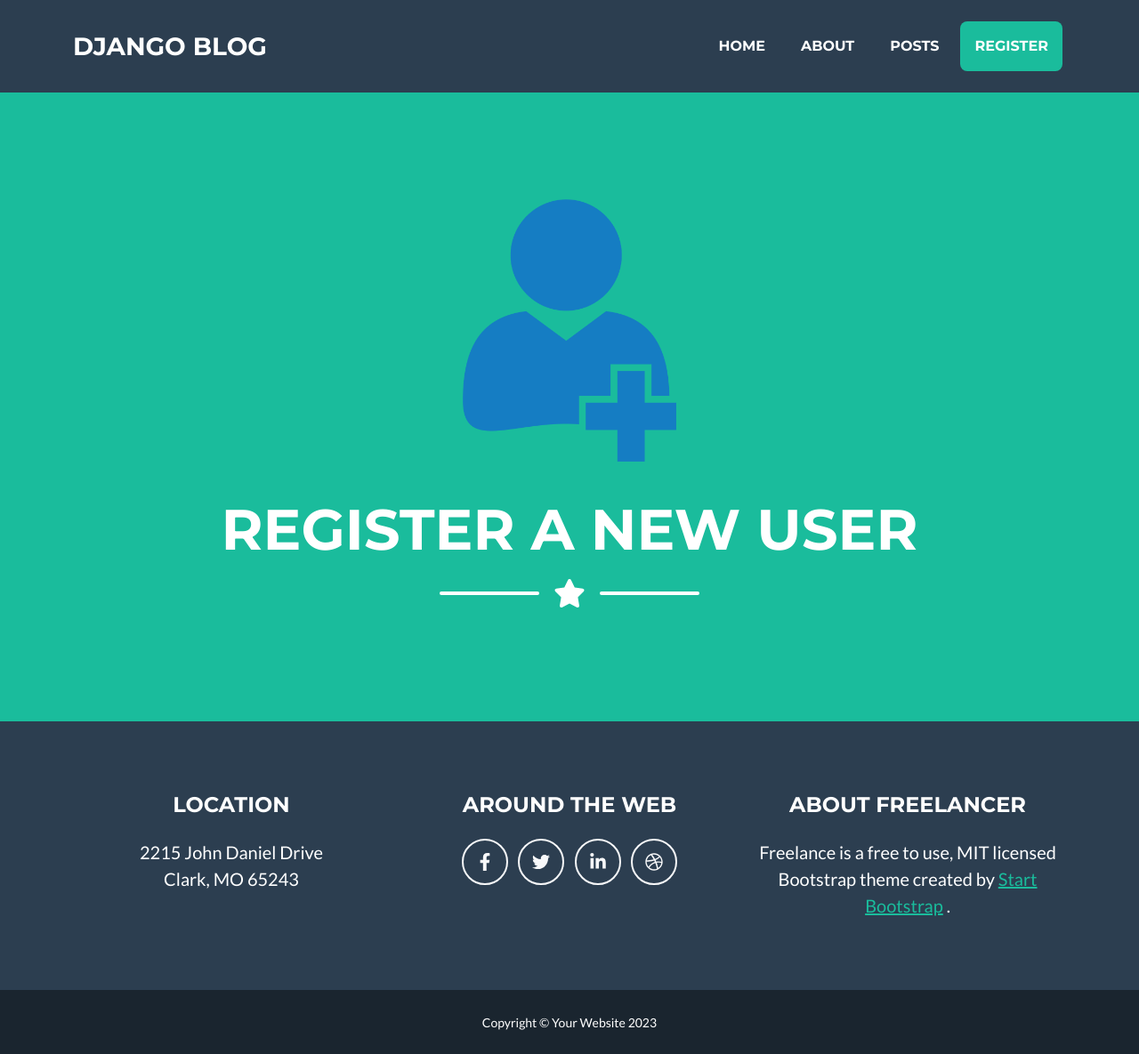
After one commit to toastman3000/U1L07PT-Users-App-2, a Django app: page /users/register/ in a window 1280 px wide. The commit adds this page. Shown: the whole page at 89% size. Run offline with Django 5.2, Linux system fonts and the light colour scheme; some libraries are stand-ins or nearby versions.

Commit message:
finished

```diff
--- a/myproject/myproject/settings.py
+++ b/myproject/myproject/settings.py
@@ -37,7 +37,8 @@ INSTALLED_APPS = [
     'django.contrib.sessions',
     'django.contrib.messages',
     'django.contrib.staticfiles',
-    'posts'
+    'posts',
+    'users'
 ]
 
 MIDDLEWARE = [
--- a/myproject/myproject/urls.py
+++ b/myproject/myproject/urls.py
@@ -25,7 +25,8 @@ urlpatterns = [
     path('admin/', admin.site.urls),
     path('', views.index),
     path('about/', views.about),
-    path('posts/', include('posts.urls'))
+    path('posts/', include('posts.urls')),
+    path('users/', include('users.urls')),
 ]
 
 urlpatterns += static(settings.MEDIA_URL, document_root=settings.MEDIA_ROOT)
--- a/myproject/templates/base.html
+++ b/myproject/templates/base.html
@@ -33,6 +33,7 @@
                         <li class="nav-item mx-0 mx-lg-1"><a class="nav-link py-3 px-0 px-lg-3 rounded {% if active_link == 'home' %}active{% endif %}" href="/">Home</a></li>
                         <li class="nav-item mx-0 mx-lg-1"><a class="nav-link py-3 px-0 px-lg-3 rounded {% if active_link == 'about' %}active{% endif %}" href="/about">About</a></li>
                         <li class="nav-item mx-0 mx-lg-1"><a class="nav-link py-3 px-0 px-lg-3 rounded {% if active_link == 'posts' %}active{% endif %}" href="{% url 'posts:list' %}">Posts</a></li>
+                        <li class="nav-item mx-0 mx-lg-1"><a class="nav-link py-3 px-0 px-lg-3 rounded {% if active_link == 'register' %}active{% endif %}" href="users/register">Register</a></li>
                     </ul>
                 </div>
             </div>
--- /dev/null
+++ b/myproject/users/templates/users/register.html
@@ -0,0 +1,9 @@
+{% extends "base.html" %}
+{% load static %}
+{% block title %}REGISTER{% endblock title %}
+
+{% block header_image %}
+<img class="masthead-avatar mb-5" src="{% static 'assets/blog/register.png' %}" alt="..." />
+{% endblock header_image %}
+
+{% block header_title %}Register A New User{% endblock header_title %}
--- /dev/null
+++ b/myproject/users/urls.py
@@ -0,0 +1,7 @@
+from django.urls import path
+from . import views
+app_name = 'users'
+
+urlpatterns = [
+    path('register/', views.register, name='register')
+]
--- a/myproject/users/views.py
+++ b/myproject/users/views.py
@@ -1,3 +1,6 @@
 from django.shortcuts import render
-
-# Create your views here.
+def register(request):
+    context = {
+        'active_link': 'register'
+    }
+    return render(request, 'users/register.html', context)
```
Also changed, not shown: myproject/users/templates/register.html (deleted).
